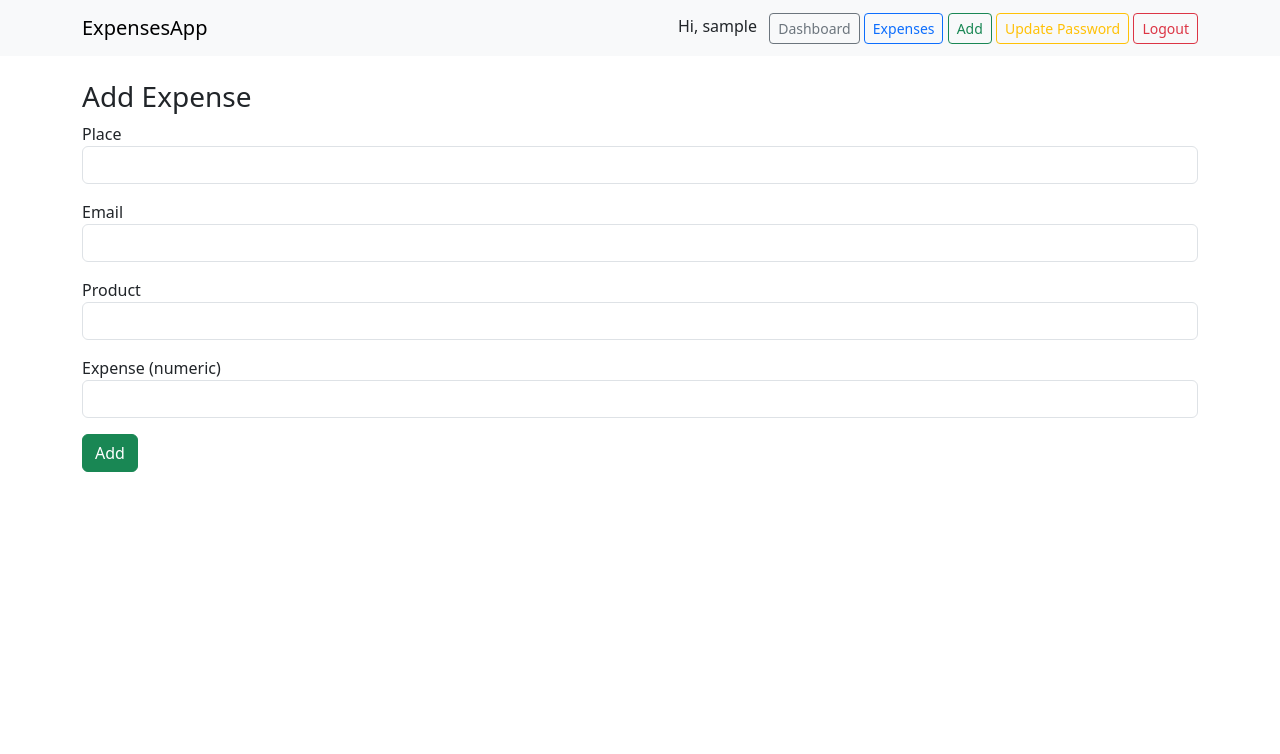
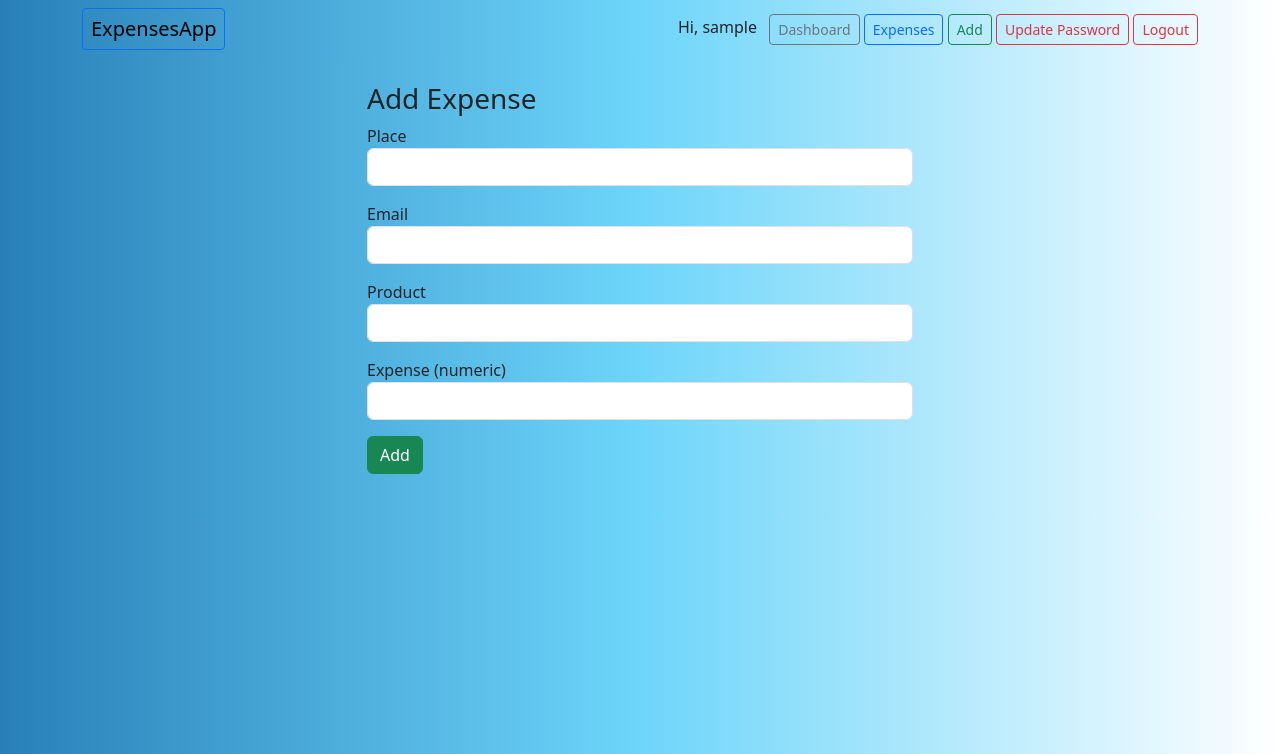
Before and after one commit to CS-LTU/com7033-assignment-NirajanRana, a Flask app: page /addexpenses in a window 1280 px wide. Shown: the top 754 px of the page. Run offline with Flask 2, Linux system fonts and the light colour scheme; the visitor is signed in with stand-in values (Sample User, id 1).

Commit message:
Added the background color and made the load and load all expenses workable if you add different email then you can fetch expenses of the same user for different email

```diff
--- a/flask_expenses_project/app.py
+++ b/flask_expenses_project/app.py
@@ -27,10 +27,14 @@ client = MongoClient(MONGO_URI)
 db = client['db1']
 collection = db['expenses']
 
+
+# Login homepage
 @app.route("/")
 def index():
     return redirect(url_for('login'))
 
+
+# Login validation
 @app.route('/login', methods=['GET','POST'])
 def login():
     if request.method == 'POST':
@@ -85,6 +89,7 @@ def register():
 
     return render_template('register.html')
 
+
 @app.route('/logout')
 def logout():
     session.pop('user_id', None)
@@ -97,6 +102,14 @@ def home():
     if 'user_id' not in session:
         return redirect(url_for('login'))
     return render_template('home.html')
+
+# Dashboard
+@app.route('/dashboard')
+def dashboard():
+    if 'user_id' not in session:
+        return redirect(url_for('login'))
+    return render_template('dashboard.html')
+
 
 # Profile (MySQL)
 @app.route('/profile', methods=['GET','POST'])
@@ -113,6 +126,7 @@ def profile():
     cursor.execute("SELECT id, name, email FROM login_data WHERE id=%s", (user_id,))
     myuser = cursor.fetchone()
     return render_template('profile.html', myuser=myuser)
+
 
 # MongoDB CRUD for expenses
 @app.route('/addexpenses', methods=['GET','POST'])
@@ -132,11 +146,15 @@ def addexpenses():
         return redirect(url_for('view_expenses'))
     return render_template('addexpenses.html')
 
+
+
 @app.route('/expenses')
 def view_expenses():
     if 'user_id' not in session:
         return redirect(url_for('login'))
     return render_template('expenses.html')
+
+
 
 @app.route('/api/expenses', methods=['GET'])
 def api_get_expenses():
@@ -151,12 +169,15 @@ def api_get_expenses():
         data.append(doc)
     return jsonify(data)
 
+
+
 @app.route('/api/expense', methods=['POST'])
 def api_create_expense():
     payload = request.get_json()
     payload['user_id'] = session.get('user_id')
     res = collection.insert_one(payload)
     return jsonify({"id": str(res.inserted_id)}), 201
+
 
 @app.route('/api/expense/<id>', methods=['PUT','DELETE'])
 def api_modify_expense(id):
@@ -170,12 +191,8 @@ def api_modify_expense(id):
         collection.delete_one({"_id": ObjectId(id)})
         return jsonify({"status":"deleted"})
 
-# Dashboard
-@app.route('/dashboard')
-def dashboard():
-    if 'user_id' not in session:
-        return redirect(url_for('login'))
-    return render_template('dashboard.html')
+
+
 
 # Simple search endpoint
 @app.route('/get_users', methods=['POST'])
@@ -238,6 +255,7 @@ def update_password():
 
     return render_template('update_password.html')
 
+
 # Update expenses
 
 @app.route('/update_expense/<id>', methods=['GET', 'POST'])
@@ -276,5 +294,6 @@ def update_expense(id):
 
 
 
+
 if __name__ == '__main__':
     app.run(debug=True)
--- a/flask_expenses_project/static/css/style.css
+++ b/flask_expenses_project/static/css/style.css
@@ -1 +1,10 @@
 body { padding-bottom: 40px; }
+
+
+
+.bg-nav {
+background: #2980B9;
+background: linear-gradient(to right, #2980B9, #6DD5FA, #FFFFFF);
+background: -webkit-linear-gradient(to right, #2980B9, #6DD5FA, #FFFFFF);
+
+}
--- a/flask_expenses_project/templates/addexpenses.html
+++ b/flask_expenses_project/templates/addexpenses.html
@@ -1,5 +1,7 @@
 {% extends "base.html" %}
 {% block content %}
+<div class="row justify-content-center">
+  <div class="col-md-6">
 <h3>Add Expense</h3>
 <form method="post" action="{{ url_for('addexpenses') }}">
   <div class="mb-3">
@@ -20,4 +22,6 @@
   </div>
   <button class="btn btn-success">Add</button>
 </form>
+  </div>
+</div>
 {% endblock %}
--- a/flask_expenses_project/templates/base.html
+++ b/flask_expenses_project/templates/base.html
@@ -8,10 +8,10 @@
     <script src="https://cdn.jsdelivr.net/npm/chart.js"></script>
     <link rel="stylesheet" href="{{ url_for('static', filename='css/style.css') }}">
   </head>
-  <body>
-    <nav class="navbar navbar-expand-lg navbar-light bg-light mb-4">
+  <body class="bg-nav">
+    <nav class="navbar navbar-expand-lg bg-nav bg-light mb-4">
       <div class="container">
-        <a class="navbar-brand" href="{{ url_for('home') }}">ExpensesApp</a>
+        <a class="navbar-brand  btn btn-outline-primary btn-sm" href="{{ url_for('home') }}">ExpensesApp</a>
         <div>
           {% if session.get('user_id') %}
             <span class="me-2">Hi, {{ session.get('user_name') }}</span>
@@ -21,7 +21,7 @@
             <a class="btn btn-outline-success btn-sm" href="{{ url_for('addexpenses') }}">Add</a>
 
             <!-- 👇 NEW: Update Password Button -->
-            <a class="btn btn-outline-warning btn-sm" href="{{ url_for('update_password') }}">Update Password</a>
+            <a class="btn btn-outline-danger btn-sm" href="{{ url_for('update_password') }}">Update Password</a>
 
 
             <a class="btn btn-outline-danger btn-sm" href="{{ url_for('logout') }}">Logout</a>
```
Also changed, not shown: flask_expenses_project/templates/dashboard.html (+24 -3 lines).
